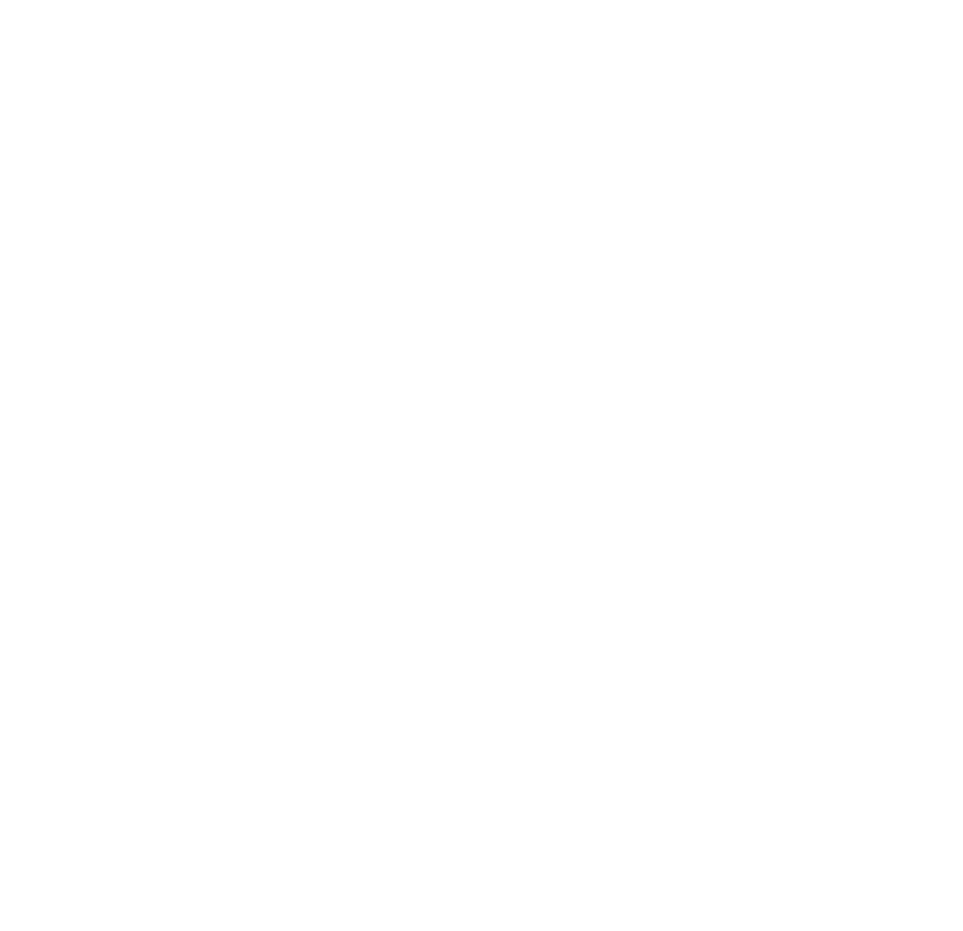
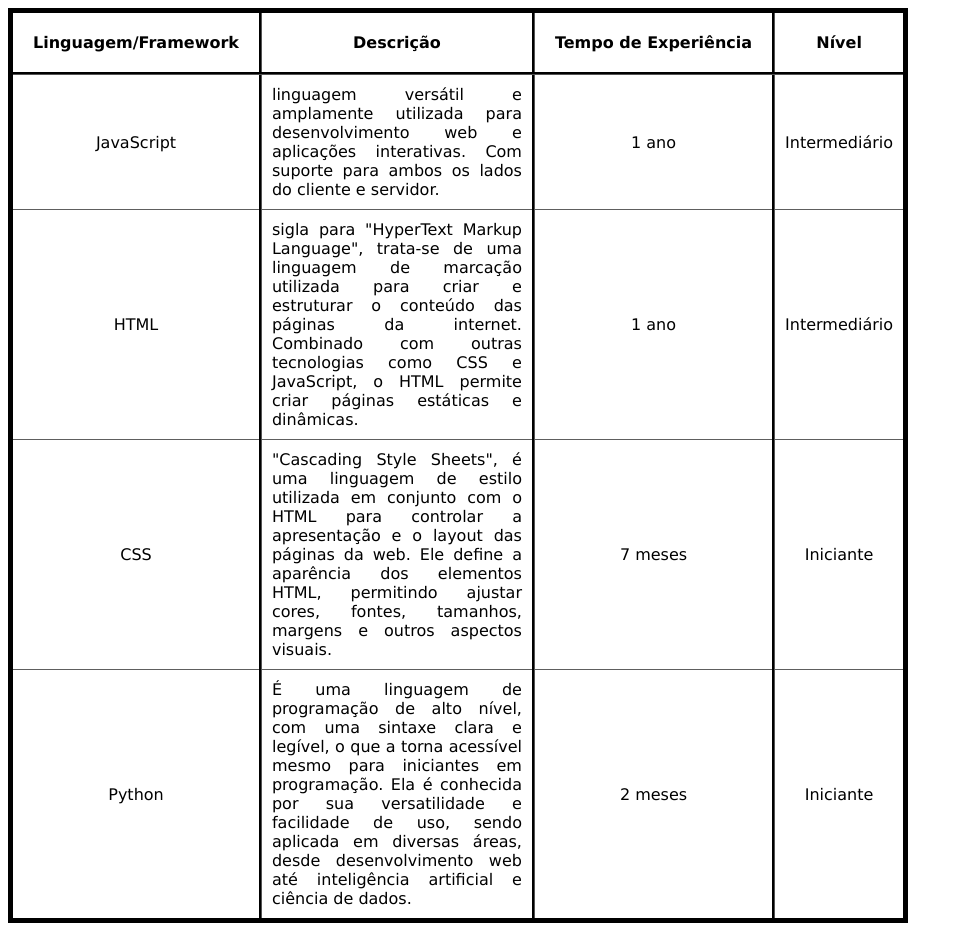
Before and after one commit to 1anSantos/1ansantos.github.io, a plain HTML site: page pages/tabela-de-experiencia.html in a window 1280 px wide. Shown: the whole page, without its empty margins (0-963 px from the left). Before the commit the page ends 800 px from the top, so only its background shows below. Drawn offline with Linux system fonts and the light colour scheme.

Commit message:
activity C completed

```diff
--- a/pages/tabela-de-experiencia.html
+++ b/pages/tabela-de-experiencia.html
@@ -4,8 +4,65 @@
     <meta charset="UTF-8">
     <meta name="viewport" content="width=device-width, initial-scale=1.0">
     <title>Document</title>
+    <style>
+        body {
+            font-family: 'Lucida Sans', 'Lucida Sans Regular', 'Lucida Grande', 'Lucida Sans Unicode', Geneva, Verdana, sans-serif;
+        }
+        table {
+            border: 5px solid #000;
+            border-collapse: collapse;
+        }
+        th, td {
+            max-width: 250px;
+            text-align: center;
+        }
+        th {
+            padding: 20px;
+            border: 3px groove #000;
+        }
+        td {
+            padding: 10px;
+            border-left: 3px groove #000;
+            border-right:  3px groove #000;
+            border-bottom: 1px solid #5e5e5e;
+        }
+        .descricao {
+            text-align: justify;
+        }
+    </style>
 </head>
 <body>
-
+    <table>
+        <tr>
+            <th>Linguagem/Framework</th>
+            <th>Descrição</th>
+            <th>Tempo de Experiência</th>
+            <th>Nível</th>
+        </tr>
+        <tr>
+            <td>JavaScript</td>
+            <td class="descricao">linguagem versátil e amplamente utilizada para desenvolvimento web e aplicações interativas. Com suporte para ambos os lados do cliente e servidor.</td>
+            <td>1 ano</td>
+            <td>Intermediário</td>
+        </tr>
+        <tr>
+            <td>HTML</td>
+            <td class="descricao">sigla para "HyperText Markup Language", trata-se de uma linguagem de marcação utilizada para criar e estruturar o conteúdo das páginas da internet. Combinado com outras tecnologias como CSS e JavaScript, o HTML permite criar páginas estáticas e dinâmicas.</td>
+            <td>1 ano</td>
+            <td>Intermediário</td>
+        </tr>
+        <tr>
+            <td>CSS</td>
+            <td class="descricao">"Cascading Style Sheets", é uma linguagem de estilo utilizada em conjunto com o HTML para controlar a apresentação e o layout das páginas da web. Ele define a aparência dos elementos HTML, permitindo ajustar cores, fontes, tamanhos, margens e outros aspectos visuais.</td>
+            <td>7 meses</td>
+            <td>Iniciante</td>
+        </tr>
+        <tr>
+            <td>Python</td>
+            <td class="descricao">É uma linguagem de programação de alto nível, com uma sintaxe clara e legível, o que a torna acessível mesmo para iniciantes em programação. Ela é conhecida por sua versatilidade e facilidade de uso, sendo aplicada em diversas áreas, desde desenvolvimento web até inteligência artificial e ciência de dados.</td>
+            <td>2 meses</td>
+            <td>Iniciante</td>
+        </tr>
+    </table>
 </body>
 </html>
```
